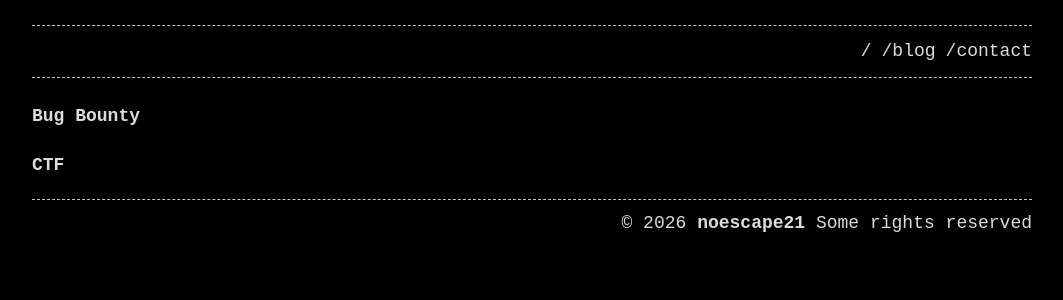
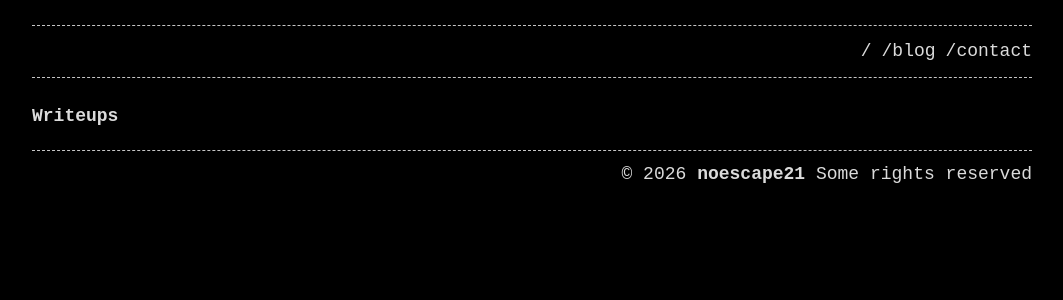
Before and after one commit to noescape21/noescape21.github.io, a Jekyll site: the page built from blog.md, in a window 1280 px wide. Shown: the top 300 px of the page, without its empty margins (108-1171 px from the left). Built offline with Jekyll 4.4.1, drawn with Linux system fonts in a browser that asks for light colours.

Commit message:
Added blog.md file

```diff
--- a/blog.md
+++ b/blog.md
@@ -4,7 +4,7 @@ layout: page
 permalink: /blog/
 ---
 
-<h1> Bug Bounty </h1>
+<h1> Writeups </h1>
 {%- if site.posts.size > 0 -%}
   <ul>
     {%- for post in site.posts -%}
@@ -17,17 +17,3 @@ permalink: /blog/
     {%- endfor -%}
   </ul>
 {%- endif -%}
-
-<h1> CTF </h1>
-{%- if site.posts.size > 0 -%}
-  <ul>
-    {%- for post in site.posts -%}
-      {%- if post.categories contains "CTF" -%}
-      <li>
-        {%- assign date_format = "%m-%d-%Y" -%}
-        [ {{ post.date | date: date_format }} ] <a href="{{ post.url | relative_url }}">{{ post.title | escape }}</a>
-      </li>
-      {%- endif -%}
-    {%- endfor -%}
-  </ul>
-{%- endif -%}
```
